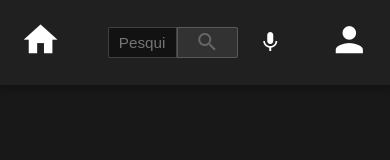
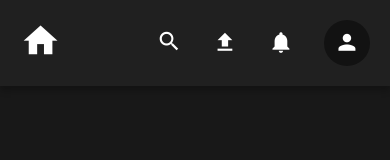
Before and after one commit to MrEzequiel/search-bar, a plain HTML site: page index.html in a window 390 px wide. Drawn offline with Linux system fonts and the light colour scheme.

Commit message:
:sparkles: second commit

```diff
--- a/index.html
+++ b/index.html
@@ -31,8 +31,24 @@
           <span class="material-icons"> mic </span>
         </button>
       </div>
-      <div class="user">
-        <span class="material-icons"> person </span>
+      <div class="options">
+        <div class="search-responsive">
+          <button class="button-search" type="button">
+            <span class="material-icons"> search </span>
+          </button>
+        </div>
+
+        <div class="upload">
+          <span class="material-icons"> file_upload </span>
+        </div>
+
+        <div class="notification">
+          <span class="material-icons"> notifications </span>
+        </div>
+
+        <div class="user">
+          <span class="material-icons"> person </span>
+        </div>
       </div>
     </header>
     <div class="modal-overlay">
--- a/main.js
+++ b/main.js
@@ -1,5 +1,6 @@
 const micButton = document.querySelector('.mic-button')
 const modal = document.querySelector('.modal-overlay')
+const contentModal = document.querySelector('.modal')
 const buttonCloseModal = document.querySelector('.close')
 const modalMic = document.querySelector('.modal-mic')
 const text = document.querySelector('.text-modal')
@@ -8,9 +9,13 @@ const searchInput = document.querySelector('#search-input')
 const Modal = {
   open() {
     modal.classList.add('active')
+    contentModal.classList.add('active')
   },
   close() {
-    modal.classList.remove('active')
+    contentModal.classList.remove('active')
+    setTimeout(() => {
+      modal.classList.remove('active')
+    }, 250)
   }
 }
 
@@ -43,9 +48,8 @@ micButton.addEventListener('click', event => {
   if (!recognition) {
     return
   }
-
+  text.innerHTML = ''
   Modal.open()
-
   recognition.start()
 })
 
@@ -58,8 +62,7 @@ buttonCloseModal.addEventListener('click', event => {
 
   if (text.innerHTML != '') {
     searchInput.value = text.innerHTML
-    text.innerHTML = ''
   }
-
+  text.innerHTML = ''
   Modal.close()
 })
--- a/style.css
+++ b/style.css
@@ -1,3 +1,4 @@
+/* GLOBAL ==========================*/
 * {
   margin: 0;
   padding: 0;
@@ -14,18 +15,24 @@ body {
   font: 400 1.6rem 'Lato', sans-serif;
 }
 
+/* RESET ==========================*/
+
 button,
 input {
   border: none;
   outline: none;
 }
 
+/* HEADER ==========================*/
+
 header {
+  position: relative;
   background: #202020;
   display: grid;
   align-items: center;
   grid-template-columns: 1fr 2fr 1fr;
 
+  min-height: 8.5rem;
   padding: 2rem;
   font-size: 2rem;
 
@@ -36,23 +43,32 @@ header:hover {
   box-shadow: 0px 5px 6px 0px #00000038;
 }
 
-header .home span {
+/* HOME ==========================*/
+
+.home span {
   cursor: pointer;
   font-size: 4rem;
 }
 
-header .search-bar {
+/* SEARCH-BAR ==========================*/
+
+.search-bar {
   display: flex;
   align-items: center;
   justify-content: center;
 }
 
-header .search-bar input {
-  width: 60%;
+.search-bar.search-bar-responsive {
+  position: absolute;
+}
+
+.search-bar input {
+  width: 70%;
   height: 3rem;
   font-size: 1.5rem;
 
   border: 0.1rem solid rgba(204, 204, 204, 0.253);
+  border-right: none;
   border-radius: 0.2rem 0 0 0.2rem;
   background: #121212;
   color: #fff;
@@ -61,15 +77,15 @@ header .search-bar input {
   transition: border 200ms;
 }
 
-header .search-bar input:focus {
+.search-bar input:focus {
   border: 0.1rem solid rgba(65, 105, 225, 0.74);
 }
-
-header .search-bar .button-search {
+.search-bar .button-search {
   background: #323232;
   color: #666666;
   height: 3rem;
   border: 0.1rem solid rgba(204, 204, 204, 0.253);
+  border-left: none;
   border-radius: 0 0.2rem 0.2rem 0;
 
   padding: 0 1.75rem;
@@ -79,9 +95,15 @@ header .search-bar .button-search {
   align-items: center;
 
   margin-right: 2rem;
+
+  transition: color 200ms;
 }
 
-header .search-bar button {
+.search-bar .button-search:hover {
+  color: white;
+}
+
+.search-bar button {
   background: transparent;
   color: #fff;
   display: flex;
@@ -90,17 +112,60 @@ header .search-bar button {
   cursor: pointer;
 }
 
-header .user {
+/* OPTIONS ==========================*/
+
+.options {
+  display: flex;
+  align-items: center;
+
   justify-self: flex-end;
 }
-header .user span {
-  cursor: pointer;
-  font-size: 4rem;
+
+.options div {
+  display: flex;
+  align-items: center;
+  margin-right: 3rem;
 }
 
+.options div span {
+  position: relative;
+  z-index: 2;
+  cursor: pointer;
+  font-size: 2.5rem;
+  user-select: none;
+
+  transition: color 250ms;
+}
+
+.options div span:active {
+  color: #323232;
+}
+
+.options .search-responsive {
+  display: none;
+}
+
+.options .search-responsive .button-search {
+  background: transparent;
+  color: white;
+  cursor: pointer;
+}
+
+.options .user {
+  position: relative;
+  margin-right: 0;
+}
+
+.options .user span {
+  background: #121212;
+  border-radius: 50%;
+  padding: 1rem;
+}
+/* MODAL ==========================*/
 .modal-overlay {
   background: #00000085;
   position: fixed;
+  z-index: 99;
   width: 100%;
   height: 100%;
   top: 0;
@@ -123,7 +188,15 @@ header .user span {
   line-height: 2.75rem;
 
   border-radius: 0.3rem;
+
+  transform: scale(0);
+  transition: transform 250ms;
 }
+
+.modal.active {
+  transform: scale(1);
+}
+
 .modal:hover {
   box-shadow: 0px 5px 6px 0px #00000038;
 }
@@ -180,3 +253,27 @@ header .user span {
   margin-top: 1rem;
   text-align: center;
 }
+
+@media (max-width: 768px) {
+  header {
+    grid-template-columns: 5% 70% 25%;
+  }
+}
+
+@media (max-width: 700px) {
+  .search-bar input {
+    width: 50%;
+  }
+}
+
+@media (max-width: 550px) {
+  header {
+    grid-template-columns: 1fr 2fr;
+  }
+  .search-bar {
+    display: none;
+  }
+  .options .search-responsive {
+    display: flex;
+  }
+}
```
